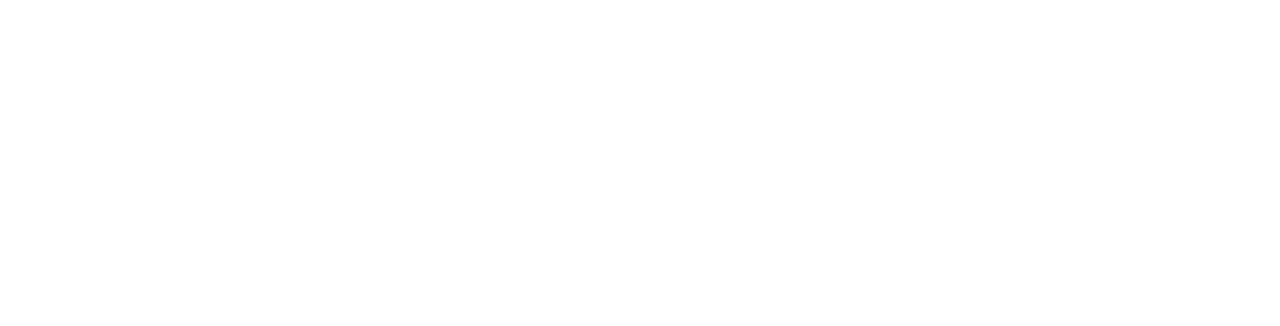
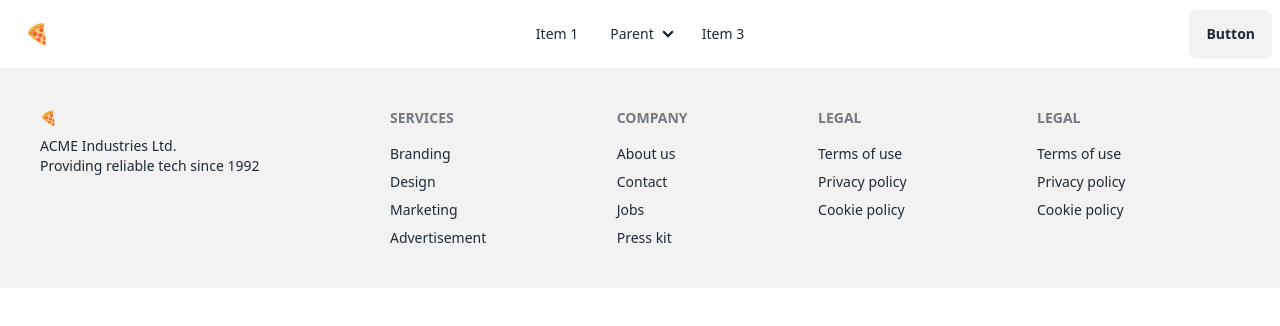
Before and after one commit to nusratnova5/food-delivery-website, a plain HTML site: page index.html in a window 1280 px wide. Drawn offline with nearby package versions, Linux system fonts and the light colour scheme.

Commit message:
header and footer initialized

```diff
--- a/css/style.css
+++ b/css/style.css
@@ -0,0 +1,12 @@
+:root {
+    --red-color: #E94339;
+    --primary-color: #FF5331;
+    --dark-black: #000000;
+    --light-black: #111111;
+    --lighter-black: #191720;
+    --gray-black: #494949;
+    --pink-color: #FFEFEC;
+}
+.bg-red {
+    background: var(--red-color);
+}
--- a/index.html
+++ b/index.html
@@ -1,13 +1,100 @@
 <!DOCTYPE html>
 <html lang="en">
+
 <head>
     <meta charset="UTF-8">
     <meta name="viewport" content="width=device-width, initial-scale=1.0">
     <title>Food Delivery Website</title>
+    <link href="https://cdn.jsdelivr.net/npm/daisyui@4.11.1/dist/full.min.css" rel="stylesheet" type="text/css" />
     <link rel="stylesheet" href="css/style.css">
 </head>
-<body>
 
+<body class="container">
+    <header>
+        <div class="navbar bg-base-100">
+            <div class="navbar-start">
+                <div class="dropdown">
+                    <div tabindex="0" role="button" class="btn btn-ghost lg:hidden">
+                        <svg xmlns="http://www.w3.org/2000/svg" class="h-5 w-5" fill="none" viewBox="0 0 24 24"
+                            stroke="currentColor">
+                            <path stroke-linecap="round" stroke-linejoin="round" stroke-width="2"
+                                d="M4 6h16M4 12h8m-8 6h16" />
+                        </svg>
+                    </div>
+                    <ul tabindex="0"
+                        class="menu menu-sm dropdown-content mt-3 z-[1] p-2 shadow bg-base-100 rounded-box w-52">
+                        <li><a>Item 1</a></li>
+                        <li>
+                            <a>Parent</a>
+                            <ul class="p-2">
+                                <li><a>Submenu 1</a></li>
+                                <li><a>Submenu 2</a></li>
+                            </ul>
+                        </li>
+                        <li><a>Item 3</a></li>
+                    </ul>
+                </div>
+                <a class="btn btn-ghost text-xl">🍕</a>
+            </div>
+            <div class="navbar-center hidden lg:flex">
+                <ul class="menu menu-horizontal px-1">
+                    <li><a>Item 1</a></li>
+                    <li>
+                        <details>
+                            <summary>Parent</summary>
+                            <ul class="p-2">
+                                <li><a>Submenu 1</a></li>
+                                <li><a>Submenu 2</a></li>
+                            </ul>
+                        </details>
+                    </li>
+                    <li><a>Item 3</a></li>
+                </ul>
+            </div>
+            <div class="navbar-end">
+                <a class="btn">Button</a>
+            </div>
+        </div>
+    </header>
+    <main>
+
+    </main>
+    <footer>
+        <footer class="footer p-10 bg-base-200 text-base-content">
+            <aside>
+                🍕
+                <p>ACME Industries Ltd.<br>Providing reliable tech since 1992</p>
+            </aside>
+            <nav>
+                <h6 class="footer-title">Services</h6>
+                <a class="link link-hover">Branding</a>
+                <a class="link link-hover">Design</a>
+                <a class="link link-hover">Marketing</a>
+                <a class="link link-hover">Advertisement</a>
+            </nav>
+            <nav>
+                <h6 class="footer-title">Company</h6>
+                <a class="link link-hover">About us</a>
+                <a class="link link-hover">Contact</a>
+                <a class="link link-hover">Jobs</a>
+                <a class="link link-hover">Press kit</a>
+            </nav>
+            <nav>
+                <h6 class="footer-title">Legal</h6>
+                <a class="link link-hover">Terms of use</a>
+                <a class="link link-hover">Privacy policy</a>
+                <a class="link link-hover">Cookie policy</a>
+            </nav>
+            <nav>
+                <h6 class="footer-title">Legal</h6>
+                <a class="link link-hover">Terms of use</a>
+                <a class="link link-hover">Privacy policy</a>
+                <a class="link link-hover">Cookie policy</a>
+            </nav>
+        </footer>
+    </footer>
+    <script src="https://cdn.tailwindcss.com"></script>
     <script src="js/script.js"></script>
 </body>
+
 </html>
```
